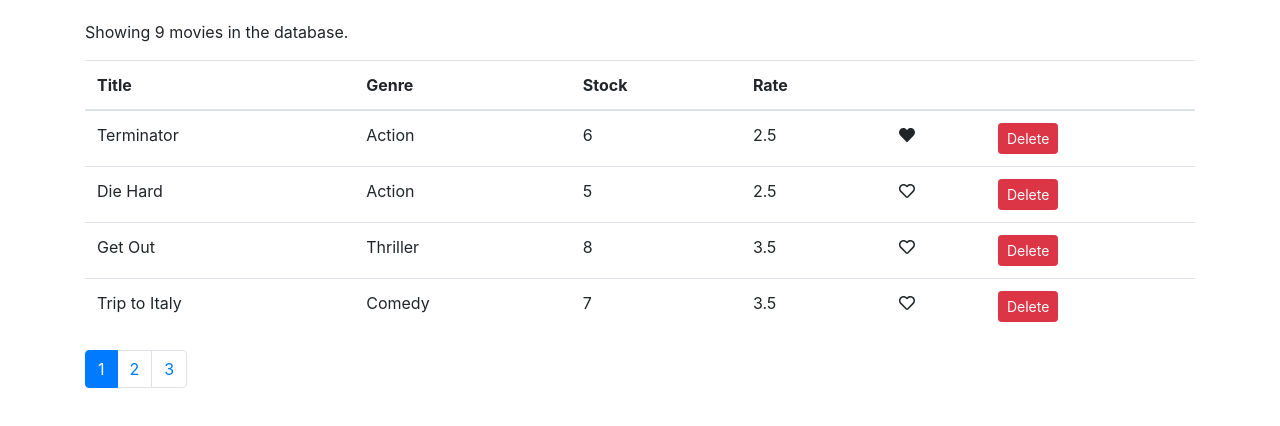
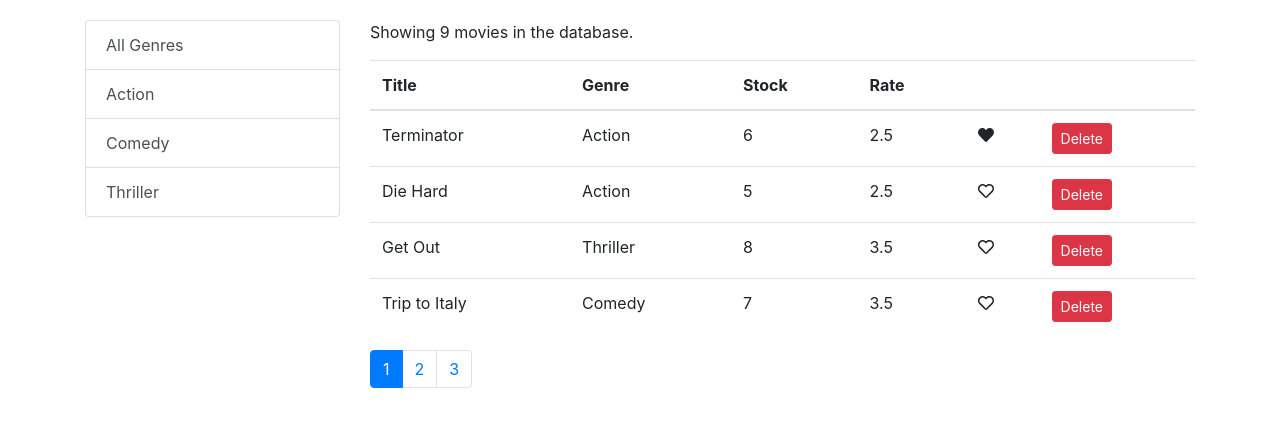
Before and after one commit to Zerryth/vidly, a React (Create React App) app: page / in a window 1280 px wide. Shown: the top 426 px of the page. Built offline with nearby package versions, Linux system fonts and the light colour scheme.

Commit message:
Created ListItem component for genre filter

```diff
--- a/package.json
+++ b/package.json
@@ -13,6 +13,7 @@
     "bootstrap": "^4.6.0",
     "font-awesome": "^4.7.0",
     "lodash": "^4.17.21",
+    "prop-types": "^15.7.2",
     "react": "^17.0.2",
     "react-dom": "^17.0.2",
     "react-scripts": "4.0.3",
--- /dev/null
+++ b/src/components/genreFilter.jsx
@@ -0,0 +1,36 @@
+import React from "react";
+
+const ListGroup = (props) => {
+  const {
+    items,
+    currentGenre,
+    textProperty,
+    valueProperty,
+    onItemSelection,
+  } = props;
+  return (
+    <ul className="list-group">
+      <li className="list-group-item list-group-item-action">All Genres</li>
+      {items.map((item) => {
+        let classes = "list-group-item list-group-item-action";
+        if (currentGenre === item.name) classes += " active";
+        return (
+          <li
+            key={item[valueProperty]}
+            className={classes}
+            onClick={() => onItemSelection(item)}
+          >
+            {item[textProperty]}
+          </li>
+        );
+      })}
+    </ul>
+  );
+};
+
+ListGroup.defaultProps = {
+  textProperty: "name",
+  valueProperty: "_id",
+};
+
+export default ListGroup;
--- a/src/components/movies.jsx
+++ b/src/components/movies.jsx
@@ -1,17 +1,25 @@
 import React, { Component } from "react";
 import { getMovies } from "../services/fakeMovieService";
+import { getGenres } from "../services/fakeGenreService";
 import Like from "./common/like";
 import Pagination from "./common/pagination";
 import { paginate } from "../utils/paginate";
+import ListGroup from "./genreFilter";
 
 export default class Movies extends Component {
   constructor() {
     super();
     this.state = {
-      movies: getMovies(),
+      movies: [],
       currentPage: 1,
       pageSize: 4,
+      genres: [],
+      currentGenre: "None",
     };
+  }
+
+  componentDidMount() {
+    this.setState({ movies: getMovies(), genres: getGenres() });
   }
 
   handleLike = (movie) => {
@@ -31,9 +39,22 @@ export default class Movies extends Component {
     this.setState({ currentPage: page });
   };
 
+  handleItemSelection = (item) => {
+    this.setState({ currentGenre: item });
+  };
+
   getTable = () => {
-    const { pageSize, currentPage, movies: allMovies } = this.state;
-    const movies = paginate(allMovies, currentPage, pageSize);
+    const {
+      pageSize,
+      currentPage,
+      movies: allMovies,
+      currentGenre,
+    } = this.state;
+    let movies = paginate(allMovies, currentPage, pageSize);
+
+    if (currentGenre !== "None") {
+      movies = movies.filter((movie) => movie.genre.name === currentGenre.name);
+    }
 
     return (
       <table className="table">
@@ -74,12 +95,21 @@ export default class Movies extends Component {
 
   render() {
     const { length: moviesCount } = this.state.movies;
-    const { pageSize, currentPage } = this.state;
+    const { pageSize, currentPage, currentGenre, genres } = this.state;
+    console.log("currentGenre in render", currentGenre);
 
     if (moviesCount === 0) return <p>There are no movies in the database.</p>;
 
     return (
-      <React.Fragment>
+      <div className="row">
+        <div className="col-3">
+          <ListGroup
+            items={genres}
+            currentGenre={currentGenre.name}
+            onItemSelection={this.handleItemSelection}
+          />
+        </div>
+        <div className="col">
           <p>Showing {moviesCount} movies in the database.</p>
           {this.getTable()}
           <Pagination
@@ -88,7 +118,8 @@ export default class Movies extends Component {
             currentPage={currentPage}
             onPageChange={this.handlePageChange}
           />
-      </React.Fragment>
+        </div>
+      </div>
     );
   }
 }
```
Also changed, not shown: src/components/common/pagination.jsx (+8 -0 lines). Lines whose indentation alone changed are shown as unchanged.
